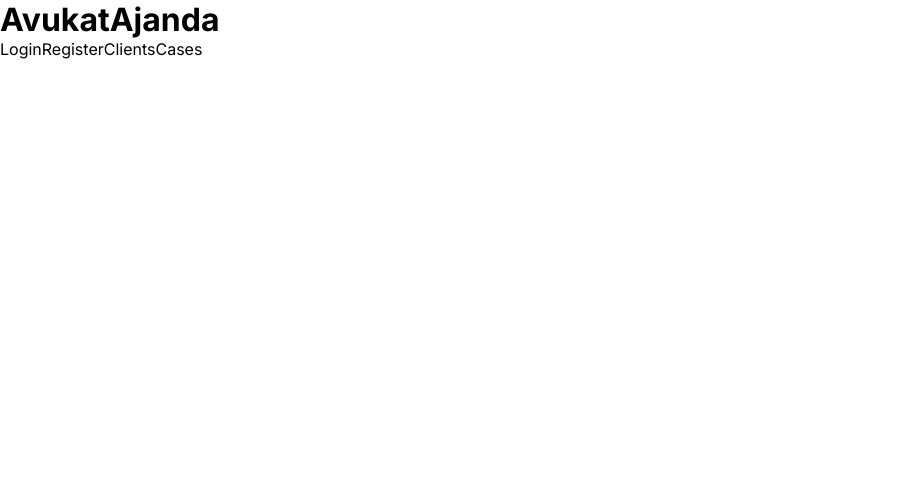
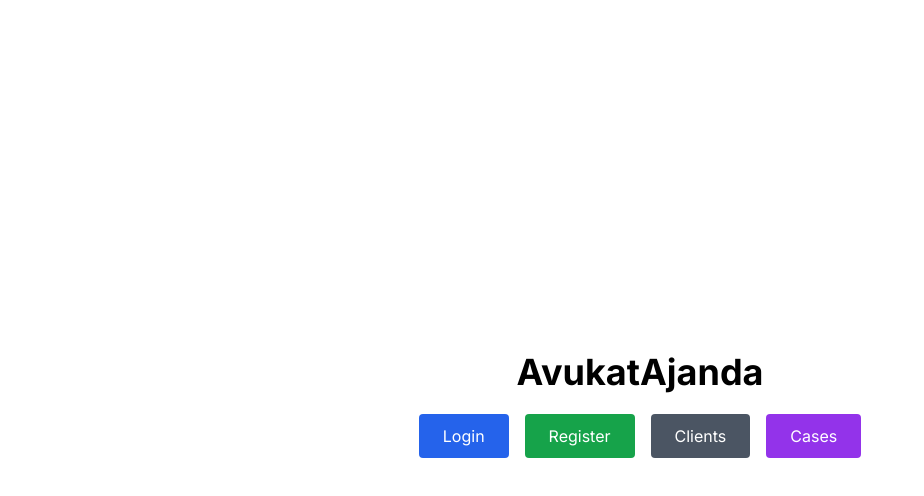
Before and after one commit to serhattopaloglu25/avukat-frontend, a Next.js app: page / in a window 1280 px wide. Shown: the top 496 px of the page, without its empty margins (0-924 px from the left). Built offline with nearby package versions, Linux system fonts and the light colour scheme.

Commit message:
Add Tailwind CSS dependencies

```diff
--- a/package.json
+++ b/package.json
@@ -11,14 +11,18 @@
   "dependencies": {
     "next": "15.5.0",
     "react": "^18",
-    "react-dom": "^18"
+    "react-dom": "^18",
+    "@tailwindcss/postcss": "^4.0.0"
   },
   "devDependencies": {
     "@types/node": "^20",
     "@types/react": "^18",
     "@types/react-dom": "^18",
+    "autoprefixer": "^10",
     "eslint": "^8",
     "eslint-config-next": "15.5.0",
+    "postcss": "^8",
+    "tailwindcss": "^3",
     "typescript": "^5"
   }
 }
--- /dev/null
+++ b/postcss.config.js
@@ -0,0 +1,6 @@
+module.exports = {
+  plugins: {
+    tailwindcss: {},
+    autoprefixer: {},
+  },
+}
--- /dev/null
+++ b/tailwind.config.js
@@ -0,0 +1,12 @@
+/** @type {import('tailwindcss').Config} */
+module.exports = {
+  content: [
+    './src/pages/**/*.{js,ts,jsx,tsx,mdx}',
+    './src/components/**/*.{js,ts,jsx,tsx,mdx}',
+    './src/app/**/*.{js,ts,jsx,tsx,mdx}',
+  ],
+  theme: {
+    extend: {},
+  },
+  plugins: [],
+}
```
Also changed, not shown: 1 other file (tests, documents, lock files or other folders).
